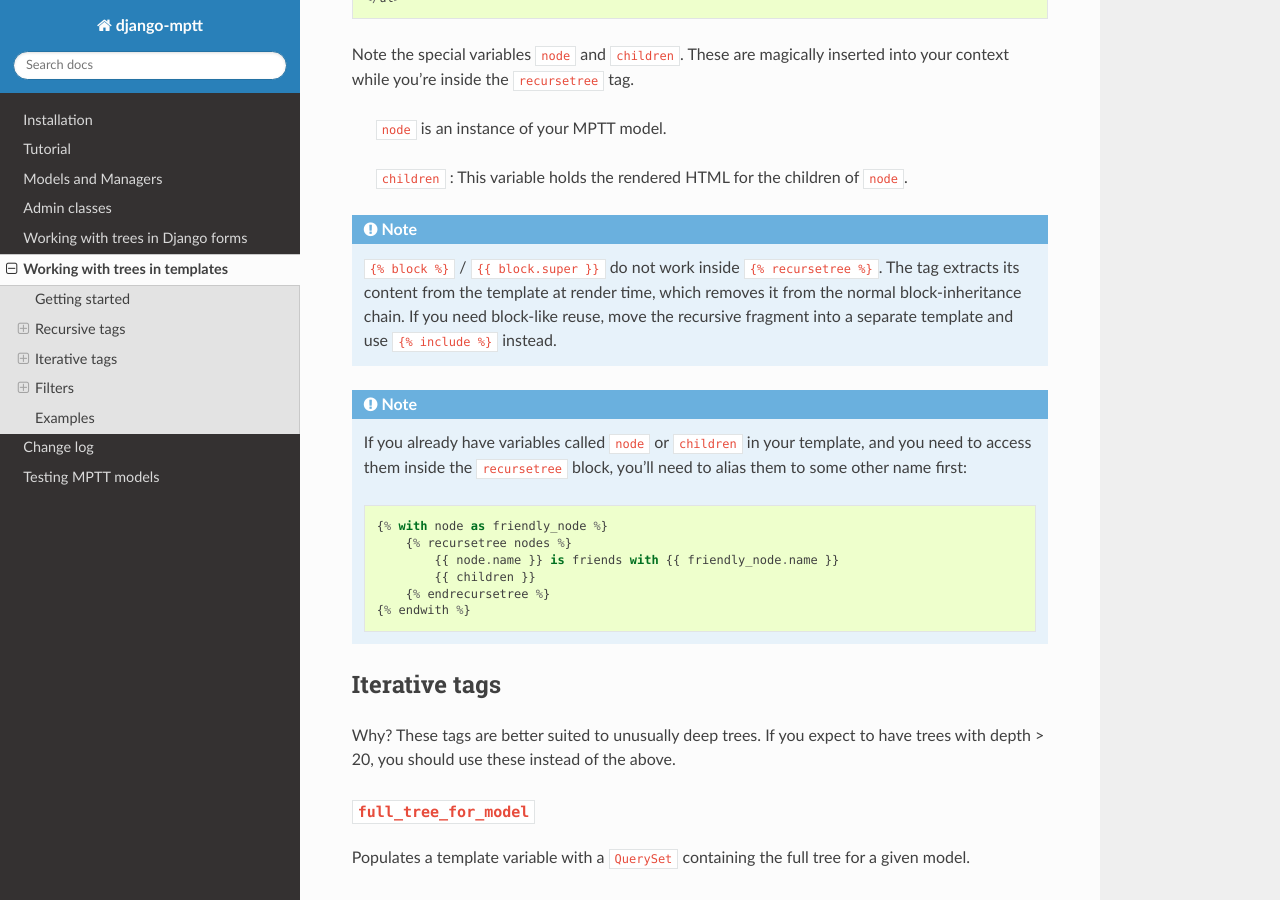
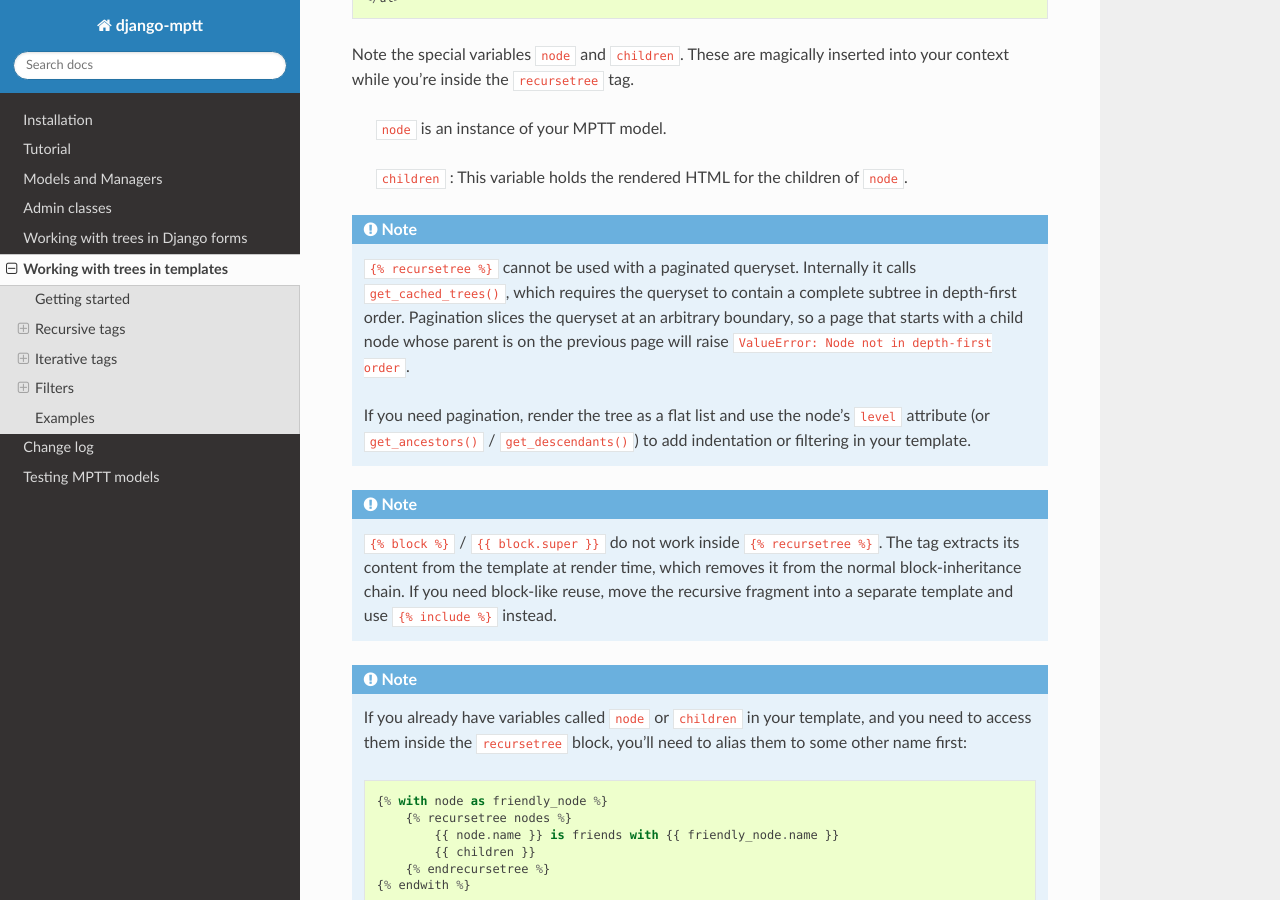
Before and after one commit to django-mptt/django-mptt, a Sphinx documentation site: the page built from docs/templates.rst, in a window 1280 px wide and 900 px high, scrolled down 1221 px. Built offline with Sphinx 7.4.7 and the Read the Docs theme 3.1.0, drawn with Linux system fonts in a browser that asks for light colours; pages that are not in the unit, such as notebooks, are missing from menus; the version number could not be read and is left out.

Commit message:
Document recursetree pagination limitation (fixes #712)

```diff
--- a/docs/templates.rst
+++ b/docs/templates.rst
@@ -52,6 +52,18 @@ These are magically inserted into your context while you're inside the
 
   ``children`` : This variable holds the rendered HTML for the children of
   ``node``.
+
+.. note::
+    ``{% recursetree %}`` cannot be used with a paginated queryset.
+    Internally it calls ``get_cached_trees()``, which requires the queryset
+    to contain a complete subtree in depth-first order. Pagination slices
+    the queryset at an arbitrary boundary, so a page that starts with a
+    child node whose parent is on the previous page will raise
+    ``ValueError: Node not in depth-first order``.
+
+    If you need pagination, render the tree as a flat list and use the
+    node's ``level`` attribute (or ``get_ancestors()`` /
+    ``get_descendants()``) to add indentation or filtering in your template.
 
 .. note::
     ``{% block %}`` / ``{{ block.super }}`` do not work inside
```
